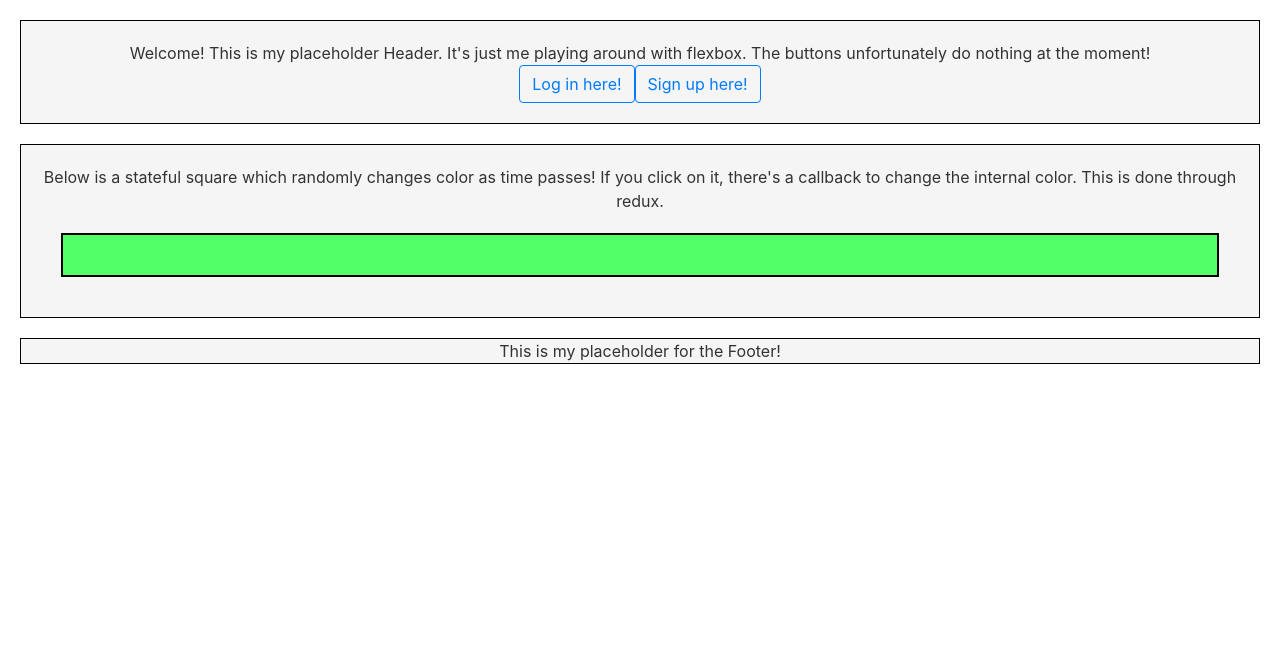
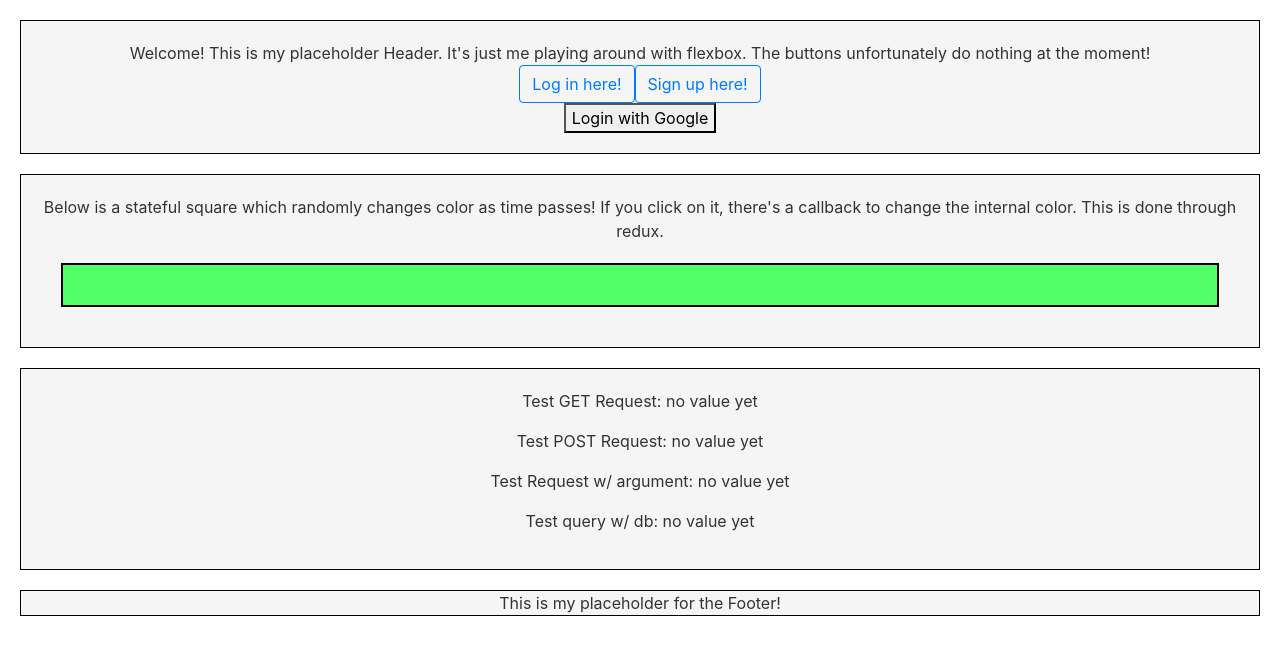
Before and after one commit to applewalletcloud/genfi-poc, a React (Create React App) app: page / in a window 1280 px wide. Shown: the top 652 px of the page. Built offline with nearby package versions, Linux system fonts and the light colour scheme; no server answers.

Commit message:
tried to add google button, npm installed google react button

```diff
--- a/package.json
+++ b/package.json
@@ -7,6 +7,7 @@
     "react": "^16.12.0",
     "react-bootstrap": "^1.0.0-beta.16",
     "react-dom": "^16.12.0",
+    "react-google-login": "^5.0.7",
     "react-redux": "^7.1.3",
     "react-scripts": "3.2.0",
     "redux": "^4.0.4",
@@ -32,5 +33,6 @@
       "last 1 firefox version",
       "last 1 safari version"
     ]
-  }
+  },
+  "proxy": "http://localhost:8000"
 }
--- a/src/Body.js
+++ b/src/Body.js
@@ -2,14 +2,80 @@ import React from 'react';
 import './Body.css';
 import MyColorfulSquare from './ColorfulSquare.js';
 
+const API_HOST = 'http://localhost:8000/quizbank'
+let _csrfToken = null;
+
+async function getCsrfToken() {
+	if (_csrfToken === null){
+		const response = await fetch (API_HOST + '/csrf/', {
+			credentials: 'include',
+		});
+		const data = await response.json();
+		_csrfToken = data.csrfToken
+	}
+	return _csrfToken;
+}
+
+async function testRequest(method) {
+	const response = await fetch(API_HOST + '/ping/', {
+		credentials: 'include',
+	});
+	const data = await response.json();
+	return data.result;
+}
+
+async function getTestArg(){
+	const response = await fetch(API_HOST + '/test/1', {
+		credentials: 'include',
+	});
+	const data = await response.json();
+	return data;
+}
+
+async function myTestQuery(){
+	const response = await fetch(API_HOST + '/myQuery/', {
+		credentials: 'include',
+	});
+	const data = await response.json();
+	return data.question;
+}
+
 class Body extends React.Component {
+
+  constructor(props) {
+  	super(props);
+  	this.state = {
+      testGet: 'no value yet',
+      testPost: 'no value yet',
+      testArg: 'no value yet',
+      testQuery: 'no value yet',
+    };
+  }
+
+  async componentDidMount() {
+    this.setState({
+      testGet: await getCsrfToken(),
+      testPost: await testRequest(),
+      testArg: await getTestArg(),
+      testQuery: await myTestQuery(),
+    })
+  }
 
   render() {
   	return (
-      <div className="Body">
-        <p> Below is a stateful square which randomly changes color as time passes! If you click on it, there's a callback to change the internal color. This is done through redux.</p>
-        <MyColorfulSquare />
-      </div>
+  	  <React.Fragment>
+        <div className="Body">
+          <p> Below is a stateful square which randomly changes color as time passes! If you click on it, there's a callback to change the internal color. This is done through redux.</p>
+          <MyColorfulSquare />
+        </div>
+
+        <div className="TestRequest Body">
+          <p>Test GET Request: {this.state.testGet}</p>
+          <p>Test POST Request: {this.state.testPost}</p>
+          <p>Test Request w/ argument: {this.state.testArg}</p>
+          <p>Test query w/ db: {this.state.testQuery}</p>
+        </div>
+      </React.Fragment>
     );
   }
 }
--- a/src/Header.js
+++ b/src/Header.js
@@ -10,6 +10,9 @@ function Header() {
       <span className="push">
         <LoginButton text="Log in here!" />
         <SignUpButton text="Sign up here!" />
+        <div class="g-signin2" data-onsuccess="onSignIn">
+          <button id="loginButton">Login with Google</button>
+        </div>
       </span>
     </div>
   );
```
Also changed, not shown: 1 other file (tests, documents, lock files or other folders).
